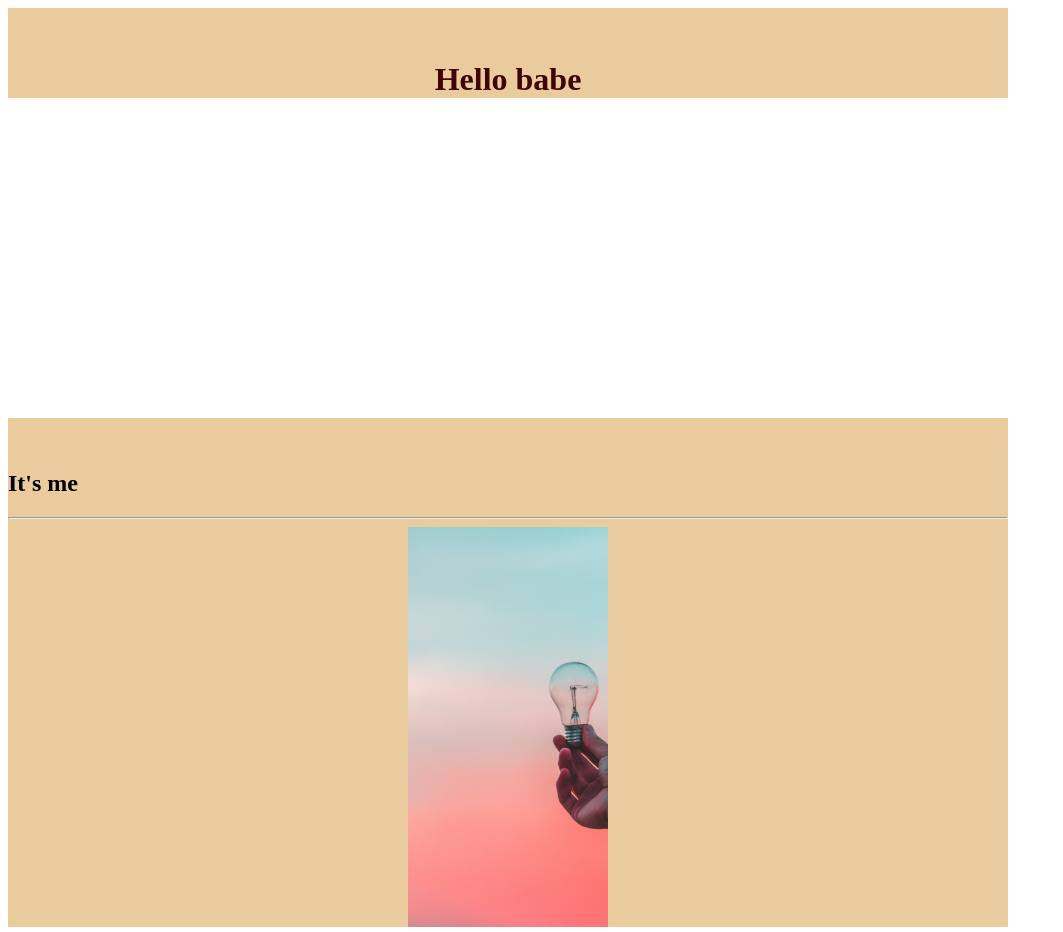
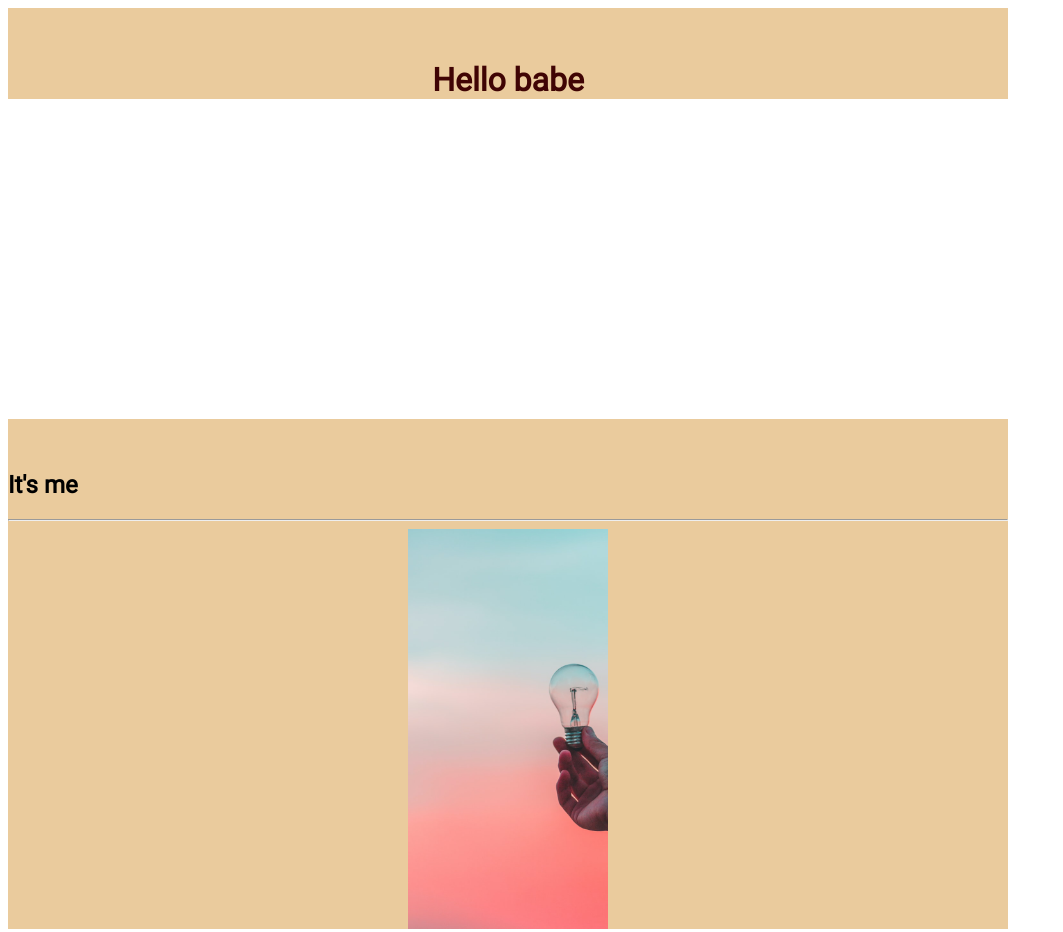
Before and after one commit to AliceAndr/webpack-project, a website built with webpack: page src/index.html in a window 1280 px wide. Shown: the top 932 px of the page, without its empty margins (0-1063 px from the left). Built offline with nearby package versions, Linux system fonts and the light colour scheme.

Commit message:
working with fonts, fix file-loader usage bug

```diff
--- /dev/null
+++ b/src/styles/roboto.css
@@ -0,0 +1,4 @@
+@font-face {
+  font-family:'Roboto';
+  src: url('../assets/fonts/Roboto-Regular.ttf') format('truetype');
+}
--- a/src/styles/styles.css
+++ b/src/styles/styles.css
@@ -1,3 +1,9 @@
+@import "roboto.css";
+
+body {
+  font-family: 'Roboto', sans-serif;
+}
+
 .container {
   padding-top: 2rem;
   max-width: 1000px;
--- a/webpack.config.js
+++ b/webpack.config.js
@@ -28,6 +28,10 @@ module.exports = {
       {
         test: /\.(png|jpg|jpeg|svg|gif)$/,
         type: 'asset/resource'
+      },
+      {
+        test: /\.(ttf|woff|woff2|eot)$/,
+        type: 'asset/resource'
       }
     ]
   }
```
Also changed, not shown: dist/fc2b5060f7accec5cf74.ttf (added), dist/index.html, src/assets/fonts/Roboto-BlackItalic.ttf (added), src/assets/fonts/Roboto-Medium.ttf (added), src/assets/fonts/Roboto-MediumItalic.ttf (added), src/assets/fonts/Roboto-Regular.ttf (added), 2 other files.
